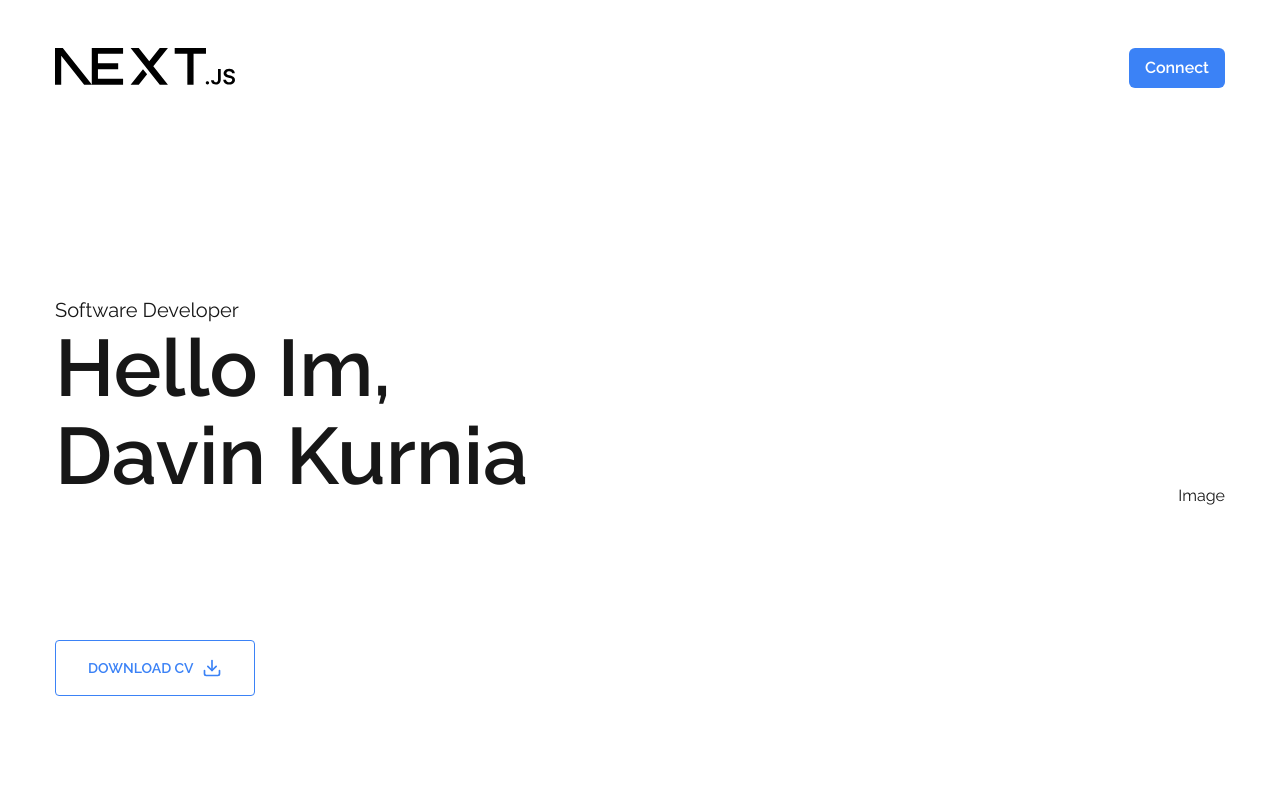
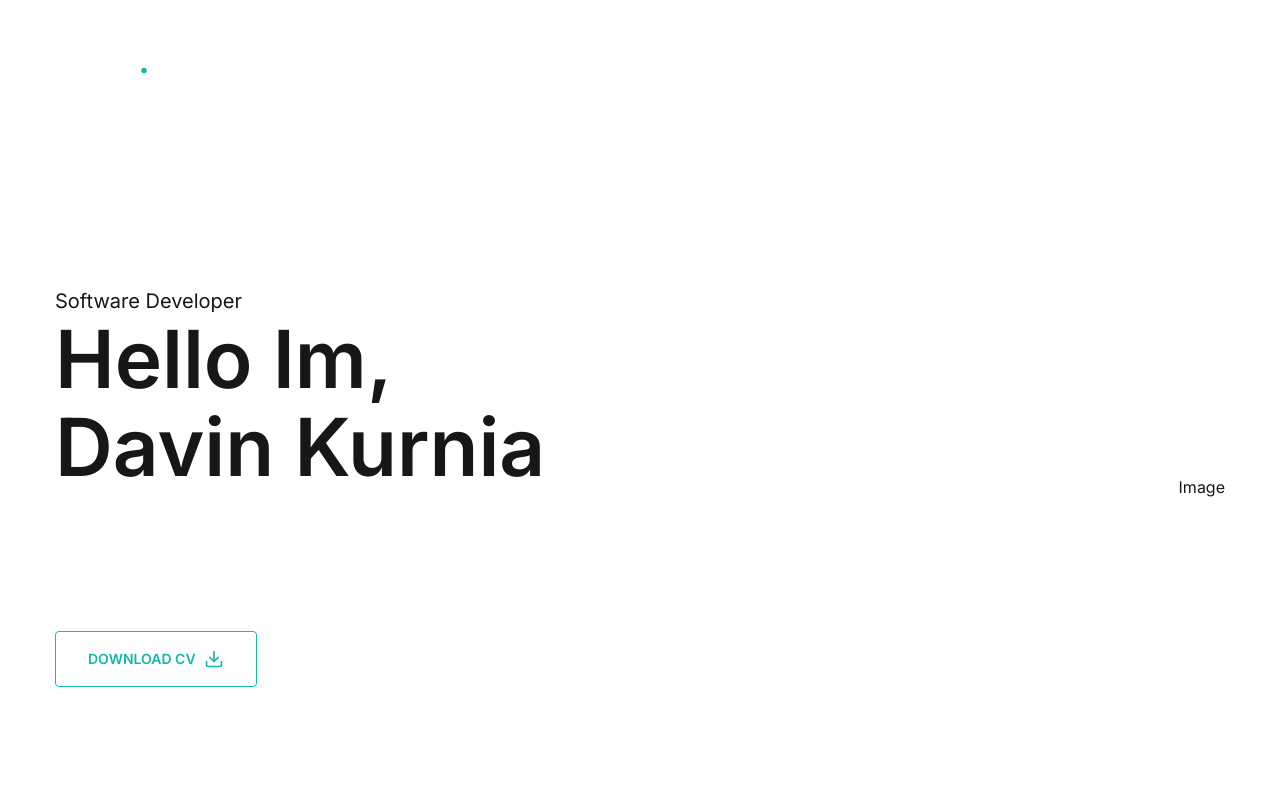
Before and after one commit to Kaiciary/davinkurnia-v1, a Next.js app: page / in a window 1280 px wide. Shown: the top 800 px of the page. Built offline with nearby package versions, Linux system fonts and the light colour scheme.

Commit message:
home and nav

```diff
--- a/package.json
+++ b/package.json
@@ -10,9 +10,10 @@
   },
   "dependencies": {
     "autoprefixer": "^10.4.20",
+    "framer-motion": "^11.11.15",
     "next": "15.0.2",
-    "react": "19.0.0-rc-02c0e824-20241028",
-    "react-dom": "19.0.0-rc-02c0e824-20241028",
+    "react": "^18.2.0",
+    "react-dom": "^18.2.0",
     "react-icons": "^5.3.0"
   },
   "devDependencies": {
--- /dev/null
+++ b/src/app/components/ui/Sheet.tsx
@@ -0,0 +1,38 @@
+import React from 'react';
+import { motion, AnimatePresence } from 'framer-motion'
+import { MdClose } from "react-icons/md";
+interface SheetProps {
+    isOpen: boolean;
+    onClose: () => void;
+    children: React.ReactNode;
+}
+
+const Sheet = ({ isOpen, onClose, children }: SheetProps) => {
+    return (
+        <AnimatePresence>
+            {isOpen && (
+                <motion.div
+                    className='fixed inset-0 bg-black bg-opacity-50 z-50 flex justify-end'
+                    initial={{ opacity: 0, x: '100%' }}
+                    animate={{ opacity: 1, x: 0 }}
+                    exit={{ opacity: 0, x: '100%' }}
+                    transition={{ duration: 0.3 }}
+                >
+                    <div className='bg-black w-80 h-full shadow-lg p-4 relative'>
+                        <button onClick={onClose} className='text-white-500 float-right absolute right-4'>
+                            <MdClose size={24} />
+                        </button>
+                        <div className='h-64 flex items-center justify-center text-center'>
+                        <h1 className='h2'>Davin <strong className='text-teal-500'>.</strong></h1>
+                        </div>
+                        <div className='h-40 flex items-center justify-center text-center flex-col gap-7 capitalize'>
+                        {children}
+                        </div>
+
+                    </div>
+                </motion.div>
+            )}
+        </AnimatePresence>)
+}
+
+export default Sheet
--- a/src/app/components/button.tsx
+++ b/src/app/components/ui/button.tsx
@@ -15,9 +15,9 @@ const Button: React.FC<ButtonProps> = ({ variant = 'primary', size='default', ch
   const baseClasses = 'px-4 py-2 font-semibold rounded focus:outline-none focus:ring-2';
 
   const variantClasses: Record<ButtonVariant, string> = {
-    primary: 'bg-blue-500 text-white hover:bg-blue-600 focus:ring-blue-400',
+    primary: 'bg-red-500 text-white hover:bg-blue-600 focus:ring-blue-400',
     secondary: 'bg-gray-500 text-white hover:bg-gray-600 focus:ring-gray-400',
-    outline: 'border border-blue-500 text-blue-500 hover:bg-blue-500 hover:text-white focus:ring-blue-400',
+    outline: 'border border-teal-500 text-teal-500 hover:bg-teal-500 hover:text-white focus:ring-teal-400',
     danger: 'bg-red-500 text-white hover:bg-red-600 focus:ring-red-400',
   };
 
--- /dev/null
+++ b/src/app/data/links.tsx
@@ -0,0 +1,21 @@
+
+const links = [
+    {
+        name: "home",
+        path: "/"
+    },
+    {
+        name: "Resume",
+        path: "/Resume"
+    },
+    {
+        name: "Work",
+        path: "/Work"
+    },
+    {
+        name: "Contact",
+        path: "/Contact"
+    },
+]
+
+export default links
--- a/src/app/layout.tsx
+++ b/src/app/layout.tsx
@@ -1,10 +1,9 @@
 import type { Metadata } from "next";
-import { Raleway } from "next/font/google";
+import { Inter } from "next/font/google";
 import "./globals.css";
 
-const raleway = Raleway({
-  subsets: ['latin'],
-  variable: '--font-raleway', // Custom CSS variable for Tailwind
+const inter = Inter({
+  variable: '--font-Inter', // Custom CSS variable for Tailwind
 });
 
 export const metadata: Metadata = {
@@ -20,7 +19,7 @@ export default function RootLayout({
   return (
     <html lang="en">
       <body
-        className={`${raleway.variable} font-sans`}
+        className={`${inter.variable} font-sans`}
       >
         {children}
       </body>
--- a/src/app/page.tsx
+++ b/src/app/page.tsx
@@ -2,11 +2,12 @@ import Navbar from "./pages/navbar";
 import Homepage from "./pages/home";
 import Service from "./pages/resume";
 import Works from "./pages/works";
+import Header from "./pages/header";
 
 const Home: React.FC= () => {
   return (
     <div>
-      <Navbar></Navbar>
+      <Header></Header>
       <Homepage></Homepage>
       <Service></Service>
       <Works></Works>
--- /dev/null
+++ b/src/app/pages/header.tsx
@@ -0,0 +1,24 @@
+import Image from "next/image";
+import Navbar from "./navbar";
+import MobileNav from "./mobileNav";
+
+const Header = () => {
+    return (
+        <header className="py-8 xl:py-12 text-white">
+            <div className="container mx-auto flex justify-between">
+                <div className="flex-none w-full max-w-[180px] sm:max-w-[100px] md:max-w-[150px]">
+                    <h1 className='xl:h3 h2'>Davin <strong className='text-teal-500'>.</strong></h1>
+                </div>
+                <div>
+                    <Navbar />
+                    <div className="xl:hidden">
+                        <MobileNav></MobileNav>
+                    </div>
+                </div>
+            </div>
+        </header>
+    )
+}
+
+
+export default Header
--- a/src/app/pages/home.tsx
+++ b/src/app/pages/home.tsx
@@ -1,5 +1,5 @@
 import { FiDownload } from "react-icons/fi"
-import Button from "../components/button"
+import Button from "../components/ui/button"
 
 export default function Homepage() {
     return (
@@ -7,24 +7,25 @@ export default function Homepage() {
             <div className="container mx-auto xl:block text-center xl:text-left">
                 <div className="flex flex-col xl:flex-row items-center justify-between xl:pt-8 xl:pb-24">
                     <div>
-                    <span className="text-xl">
-                        Software Developer
-                    </span>
-                    <h1 className="h1">
-                        Hello Im,
-                        <br></br>
-                        <span>
-                            Davin Kurnia
-                        </span>
-                    </h1>
-                    <p className="max-w-[500px] mb-9 text-white/80 pt-8">
-                        I’m a software developer passionate about creating innovative applications and solving problems to deliver impactful solutions using various programming languages and technologies.  </p>
+                        <span className="text-xl">Software Developer</span>
+                        <h1 className="h1">Hello Im,
+                            <br></br>
+                            <span>Davin Kurnia</span>
+                        </h1>
+                        <p className="max-w-[500px] mb-9 text-white/80 pt-8">
+                            I’m a software developer passionate about creating innovative applications and solving problems to deliver impactful solutions using various programming languages and technologies.  </p>
+                        <div className="flex xl:justify-start justify-center">
                         <Button variant="outline" size='lg' className="uppercase flex items-center gap-2">
                             <span>Download CV</span>
                             <FiDownload className="text-xl"></FiDownload>
                         </Button>
+                        </div>
+
                     </div>
-                    Image
+                    <div className="hidden xl:block">
+                        Image
+                    </div>
+
                 </div>
             </div>
         </div>
--- /dev/null
+++ b/src/app/pages/mobileNav.tsx
@@ -0,0 +1,30 @@
+"use client"
+import React, { useState } from 'react'
+import Sheet from '../components/ui/Sheet';
+import { MdOutlineMenu } from "react-icons/md";
+import links from "../data/links"
+import Link from 'next/link';
+
+const MobileNav = () => {
+  const [isSheetOpen, setIsSheetOpen] = useState(false);
+  const toggleSheet = () => setIsSheetOpen(!isSheetOpen);
+
+    return (
+        <div>
+             <button onClick={toggleSheet} className="text-white-500 focus:outline-none">
+                <MdOutlineMenu size={24} />
+            </button>
+            <Sheet isOpen={isSheetOpen} onClose={toggleSheet}>
+            {links.map((link, index) => {
+                return (
+                    <Link href={link.path} key={index} className='hover:text-teal-500 transition-all'>
+                        {link.name}
+                    </Link>
+                )
+            })}
+            </Sheet>
+        </div>
+  )
+}
+
+export default MobileNav
--- a/src/app/pages/navbar.tsx
+++ b/src/app/pages/navbar.tsx
@@ -1,32 +1,19 @@
-import Image from "next/image";
 import Link from 'next/link'
+import links from "../data/links"
+const Navbar = () => {
+    return (
+        <div className="hidden xl:flex xl:gap-x-10 xl:flex-grow max-w-full justify-end items-center">
+            {links.map((link, index) => {
+                return (
+                    <Link href={link.path} key={index} className='hover:text-teal-500 transition-all'>
+                        {link.name}
+                    </Link>
+                )
+            })}
+        </div>
 
-export default function Navbar() {
-    return (
-        <header className="py-8 xl:py-12 text-white">
-            <div className="container mx-auto xl:flex">
-                <div className="flex-none">
-                    <Image
-                        className="dark:invert"
-                        src="/next.svg"
-                        alt="Next.js logo"
-                        width={180}
-                        height={38}
-                        priority
-                    />
-                </div>
-                <div className="xl:flex xl:gap-x-10 xl:flex-grow max-w-full justify-end items-center">
-                    <Link href="#">Home Page</Link>
-                    <Link href="#">Resume</Link>
-                    <Link href="#">Work</Link>
-                    <Link href="/next-page">
-                        <button className="px-4 py-2 bg-blue-500 text-white font-semibold rounded-md hover:bg-blue-600 focus:outline-none focus:ring-2 focus:ring-blue-400 focus:ring-opacity-75">
-                            Connect
-                        </button>
-                    </Link>
-                </div>
-            </div>
-        </header>
     )
+}
 
-}
+
+export default Navbar
--- a/src/app/pages/resume.tsx
+++ b/src/app/pages/resume.tsx
@@ -1,6 +1,6 @@
 "use client";
 import { useState } from "react";
-import Button from "../components/button"
+import Button from "../components/ui/button"
 import resumeData from "../data/resumeData"
 import Experience from "../components/experience";
 import Education from "../components/about";
--- a/tailwind.config.ts
+++ b/tailwind.config.ts
@@ -13,7 +13,7 @@ const config: Config = {
         foreground: "var(--foreground)",
       },
       fontFamily: {
-        sans: ['var(--font-raleway)', 'sans-serif']
+        sans: ['var(--font-Inter)', 'sans-serif']
       },
       container:{
         center: true,
```
Also changed, not shown: 1 other file (tests, documents, lock files or other folders).
